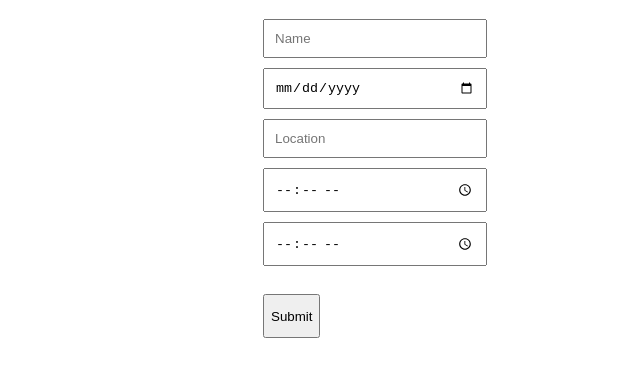
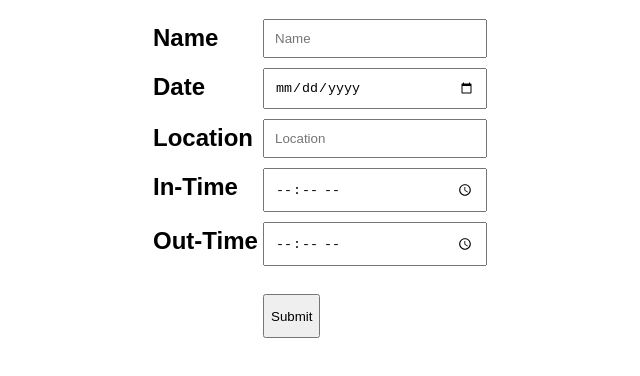
Before and after one commit to tushar-alt/check_ems, a plain HTML site: page index.html in a window 1280 px wide. Shown: the part 88-464 px from the top of the page, without its empty margins (377-1017 px from the left). Drawn offline with Linux system fonts and the light colour scheme; no server answers.

Commit message:
Update index.html

```diff
--- a/index.html
+++ b/index.html
@@ -65,10 +65,15 @@
 
   <!-- Form for creating an item -->
   <form id="createForm">
-    <input  type="text" id="nameInput" placeholder="Name"><br/>
+    <h2 style="position: absolute; margin-top: 5px; margin-left: -110px;"> Name</h2>
+    <input type="text" id="nameInput" placeholder="Name"><br/>
+    <h2 style="position: absolute; margin-top: 5px; margin-left: -110px;"> Date</h2>
     <input id="date" type="date" placeholder="Date"><br/>
+    <h2 style="position: absolute; margin-top: 5px; margin-left: -110px;"> Location</h2>
     <input type="text" id="descriptionInput" placeholder="Location"><br/>
+    <h2 style="position: absolute; margin-top: 5px; margin-left: -110px;"> In-Time</h2>
     <input id = "inTime" type="time" placeholder="In-Time"><br/>
+    <h2 style="position: absolute; margin-top: 5px; margin-left: -110px;"> Out-Time</h2>
     <input type = "time" id="outTIme" placeholder="Out-Time"><br/>
 
     <br/>
```
